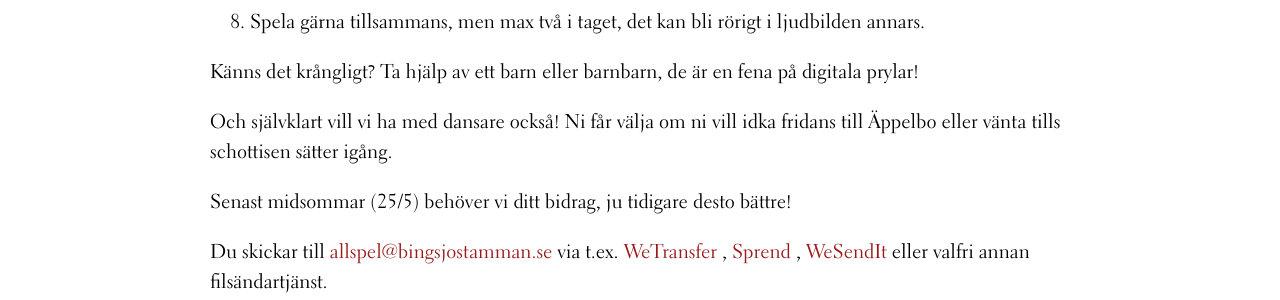
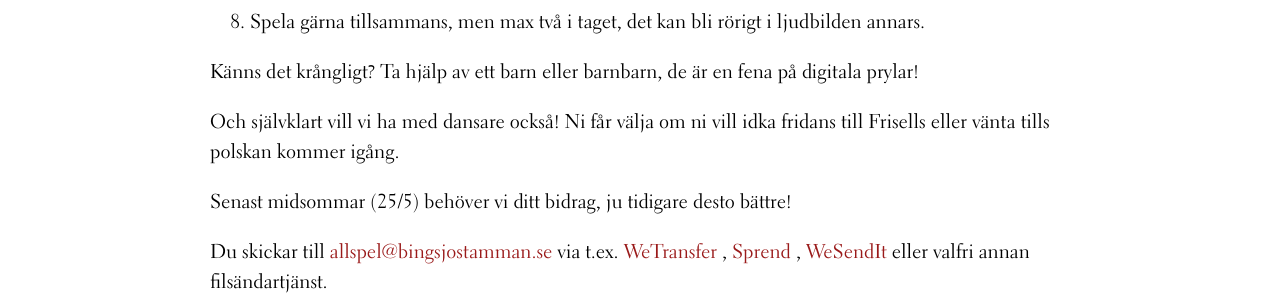
Before and after one commit to bingsjostamman/bingsjostamman.github.io, a Jekyll site: the page built from _posts/2021-06-14-allspel.md, in a window 1280 px wide and 900 px high, scrolled down 1312 px. Shown: the part 147-447 px from the top of the window. Built offline with Jekyll 4.4.1, drawn with Linux system fonts in a browser that asks for light colours.

Commit message:
text corrected

```diff
--- a/_posts/2021-06-14-allspel.md
+++ b/_posts/2021-06-14-allspel.md
@@ -34,7 +34,7 @@ När det är dags att spela in så räkna in tillsammans med Per på 1, 2, 3...
 
 Känns det krångligt? Ta hjälp av ett barn eller barnbarn, de är en fena på digitala prylar!
 
-Och självklart vill vi ha med dansare också! Ni får välja om ni vill idka fridans till Äppelbo eller vänta tills schottisen sätter igång.
+Och självklart vill vi ha med dansare också! Ni får välja om ni vill idka fridans till Frisells eller vänta tills polskan kommer igång.
 
 Senast midsommar (25/5) behöver vi ditt bidrag, ju tidigare desto bättre!
 
```
Also changed, not shown: 2021/allspel.md (+2 -2 lines).
